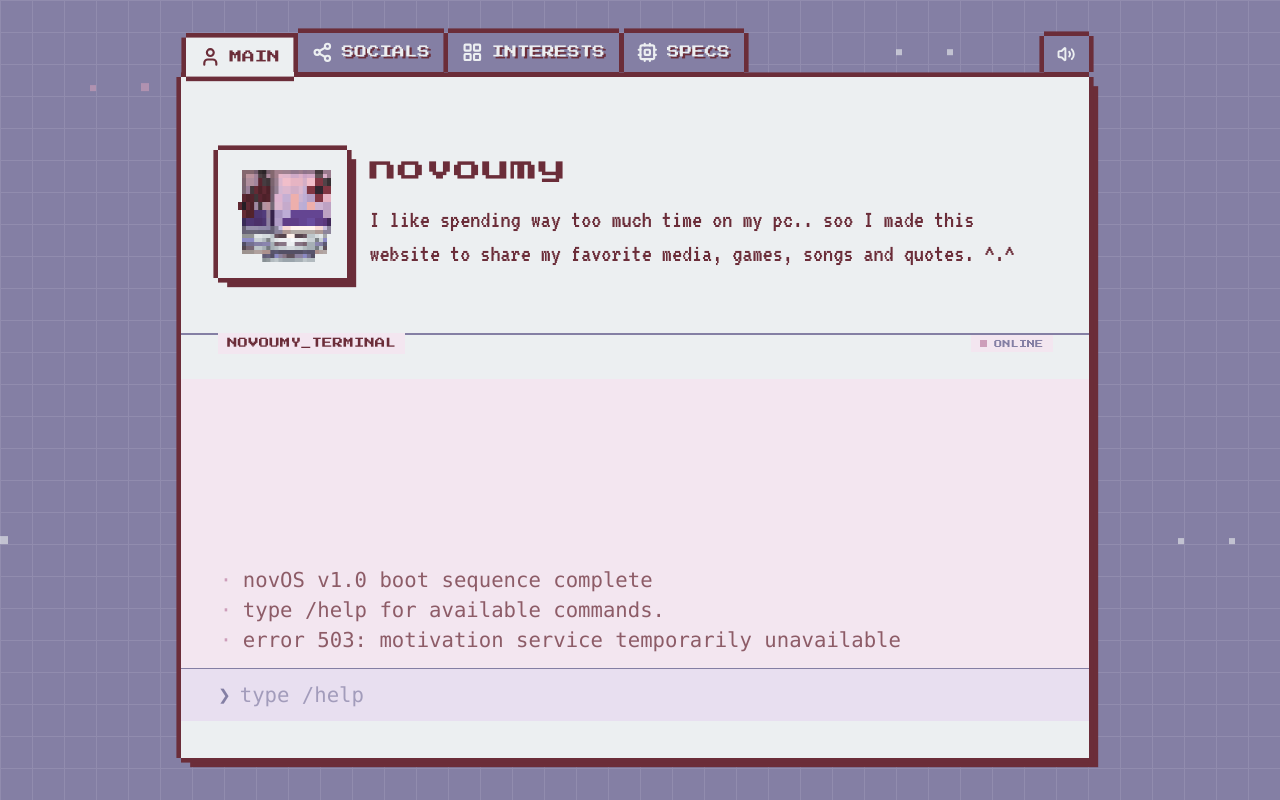
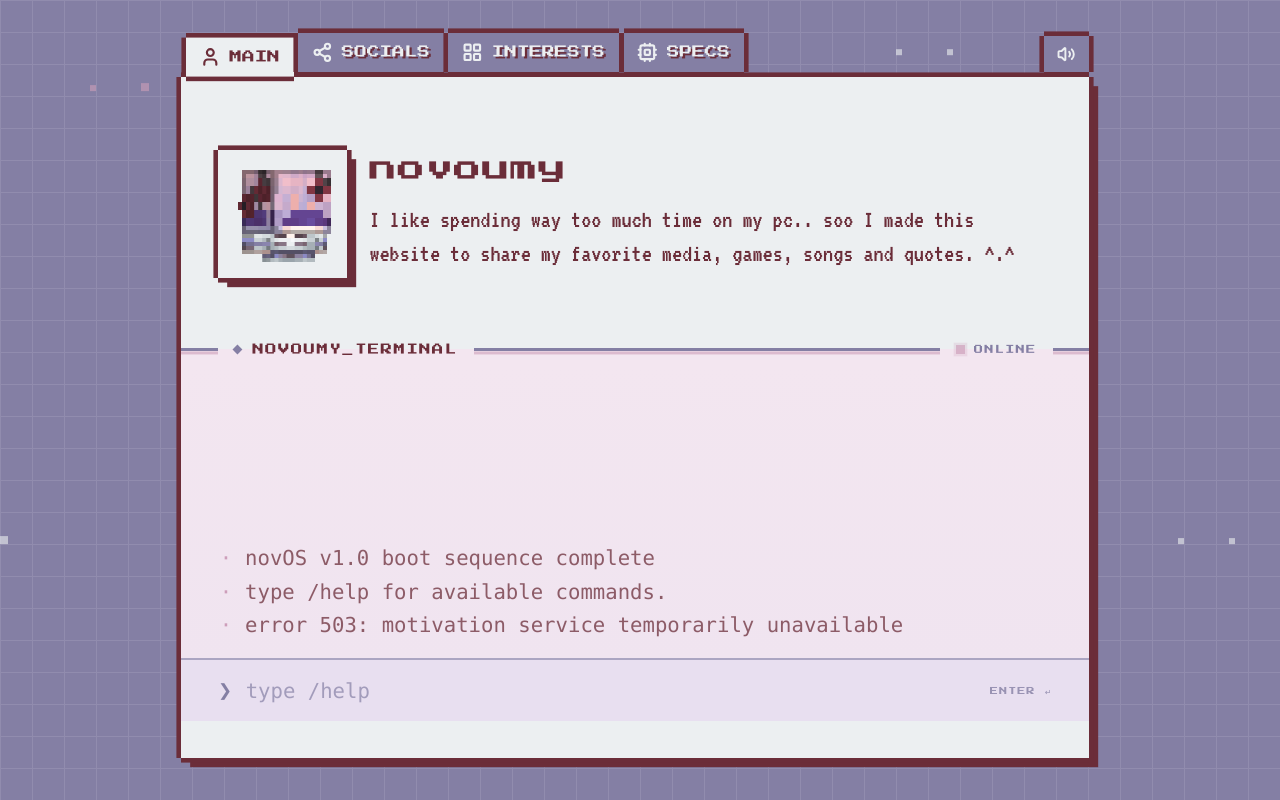
Before and after one commit to novoumy/novoumy.github.io, a React (Vite) app: page / in a window 1280 px wide. Built offline with nearby package versions, Linux system fonts and the light colour scheme.

Commit message:
dsdsd
ds

```diff
--- a/src/views/MainView.tsx
+++ b/src/views/MainView.tsx
@@ -213,8 +213,9 @@ export default function MainView() {
   };
 
   return (
-    <div className="flex h-full min-h-0 min-w-0 flex-col -mx-8 -mb-8 max-sm:-mx-4 max-sm:-mb-4">
-      <div className="px-8 pt-8 pb-7 max-sm:px-4 max-sm:pt-4 max-sm:pb-5">
+    <div className="-mx-8 -mb-8 flex h-full min-h-0 min-w-0 flex-col max-sm:-mx-4 max-sm:-mb-4">
+      {/* Profile: untouched content, just given more room underneath. */}
+      <div className="px-8 pb-12 pt-8 max-sm:px-4 max-sm:pb-9 max-sm:pt-4">
         <div className="grid grid-cols-[auto_1fr] items-start gap-x-5 gap-y-2 max-[768px]:gap-x-[3cqw] max-[768px]:gap-y-[0.8cqw]">
           <img
             src={hero.avatar}
@@ -237,32 +238,47 @@ export default function MainView() {
         </div>
       </div>
 
-      <section className="relative mt-5 flex min-h-0 flex-1 flex-col overflow-hidden bg-cool-white max-[768px]:mt-[3cqw]">
-        {/* A full-width lavender rule, with the terminal name and status riding the line. */}
-        <header className="relative z-20 mb-3 flex h-7 shrink-0 items-center justify-between border-t-2 border-lavender px-8 font-pixel uppercase leading-none max-[768px]:px-4">
-          <h2 className="-mt-3 bg-[#F3E6F0] px-2 py-1 font-pixel text-[9px] tracking-wide text-wine max-[768px]:text-[max(7px,1.2cqw)]">
+      {/* Open terminal: full-width, edge to edge inside the card. */}
+      <section className="relative flex min-h-0 flex-1 flex-col overflow-hidden">
+        {/* Divider: the rule runs the full card width; label and status sit on it.
+            The header's background splits at the rule so the terminal tint starts exactly on the line. */}
+        <header className="relative z-20 flex h-7 shrink-0 items-center bg-gradient-to-b from-cool-white from-50% to-[#F3E6F0] to-50% font-pixel uppercase leading-none">
+          <span
+            aria-hidden="true"
+            className="h-[3px] w-8 shrink-0 bg-lavender shadow-[0_3px_0_0_#CD9EBA99] max-[768px]:w-4"
+          />
+          <h2 className="flex shrink-0 items-center gap-2.5 px-3.5 font-pixel text-[10px] font-normal tracking-[0.12em] text-wine max-[768px]:gap-1.5 max-[768px]:px-2 max-[768px]:text-[max(7px,1.4cqw)]">
+            <span className="block h-1.5 w-1.5 rotate-45 bg-lavender" aria-hidden="true" />
             novoumy_terminal
           </h2>
-          <span className="-mt-3 flex items-center gap-1.5 bg-[#F3E6F0] px-2 py-1 font-pixel text-[7px] tracking-wide text-lavender max-[768px]:text-[max(6px,1cqw)]">
-            <span className="block h-1.5 w-1.5 bg-rose" aria-hidden="true" />
+          <span
+            aria-hidden="true"
+            className="h-[3px] min-w-4 flex-1 bg-lavender shadow-[0_3px_0_0_#CD9EBA99]"
+          />
+          <span className="flex shrink-0 items-center gap-2 px-3.5 font-pixel text-[8px] tracking-[0.14em] text-lavender max-[768px]:gap-1.5 max-[768px]:px-2 max-[768px]:text-[max(6px,1.1cqw)]">
+            <span className="block h-2 w-2 animate-pulse bg-rose shadow-[0_0_0_2px_#CD9EBA55]" aria-hidden="true" />
             online
           </span>
+          <span
+            aria-hidden="true"
+            className="h-[3px] w-8 shrink-0 bg-lavender shadow-[0_3px_0_0_#CD9EBA99] max-[768px]:w-4"
+          />
         </header>
 
         {/* Output */}
         <div
           ref={outRef}
           onClick={() => inputRef.current?.focus()}
-          className="relative min-h-0 flex-1 overflow-y-auto overflow-x-hidden bg-[#F3E6F0] px-8 pb-3 pt-6 font-mono text-[18px] leading-[1.35] text-wine [scrollbar-color:var(--lavender)_transparent] [scrollbar-width:thin] max-[768px]:px-4 max-[768px]:pb-2 max-[768px]:pt-5 max-[768px]:text-[max(10px,2.3cqw)]"
+          className="relative min-h-0 flex-1 overflow-y-auto overflow-x-hidden bg-gradient-to-b from-[#F3E6F0] to-[#F0E4F0] px-8 pb-4 pt-6 font-mono text-[18px] leading-[1.4] text-wine [scrollbar-color:var(--lavender)_transparent] [scrollbar-width:thin] max-[768px]:px-4 max-[768px]:pb-2 max-[768px]:pt-5 max-[768px]:text-[max(10px,2.3cqw)]"
         >
           {matrix && <MatrixRain />}
-          <div className="relative z-0 flex min-h-full flex-col justify-end gap-0.5">
+          <div className="relative z-0 flex min-h-full flex-col justify-end gap-1">
             {lines.map((line) => {
               const style = KIND_STYLE[line.kind ?? 'out'];
               return (
                 <p
                   key={line.id}
-                  className="grid grid-cols-[1.25ch_1fr] gap-x-2 whitespace-pre-wrap break-words [overflow-wrap:anywhere]"
+                  className="grid grid-cols-[1.25ch_1fr] gap-x-2.5 whitespace-pre-wrap break-words [overflow-wrap:anywhere]"
                 >
                   <span className={`select-none text-center ${style.glyphClass}`} aria-hidden="true">
                     {style.glyph}
@@ -274,12 +290,12 @@ export default function MainView() {
           </div>
         </div>
 
-        {/* Prompt */}
+        {/* Prompt, docked at the very bottom */}
         <form
           onSubmit={onSubmit}
-          className="flex items-center gap-2 border-t border-lavender bg-[#E8DFF0] px-8 py-3 max-[768px]:px-4 max-[768px]:py-[0.8cqw]"
+          className="flex shrink-0 items-center gap-3 border-t-2 border-lavender/60 bg-[#E8DFF0] px-8 py-4 max-[768px]:gap-2 max-[768px]:px-4 max-[768px]:py-[1.6cqw]"
         >
-          <span className="select-none font-mono text-[18px] leading-none text-lavender max-[768px]:text-[max(10px,2.3cqw)]">❯</span>
+          <span className="select-none font-mono text-[20px] leading-none text-lavender max-[768px]:text-[max(10px,2.3cqw)]">❯</span>
           <input
             ref={inputRef}
             value={input}
@@ -288,9 +304,15 @@ export default function MainView() {
             autoCapitalize="off"
             autoCorrect="off"
             spellCheck={false}
-            className="min-w-0 flex-1 bg-transparent font-mono text-[18px] leading-none text-wine caret-lavender outline-none placeholder:text-lavender/70 max-[768px]:text-[max(10px,2.3cqw)]"
+            className="min-w-0 flex-1 bg-transparent font-mono text-[18px] leading-none text-wine caret-wine outline-none placeholder:text-lavender/70 max-[768px]:text-[max(10px,2.3cqw)]"
             placeholder="type /help"
           />
+          <span
+            className="hidden select-none font-pixel text-[7px] uppercase tracking-[0.14em] text-lavender/80 sm:block"
+            aria-hidden="true"
+          >
+            enter ↵
+          </span>
         </form>
       </section>
     </div>
```
Lines whose indentation alone changed are shown as unchanged.
